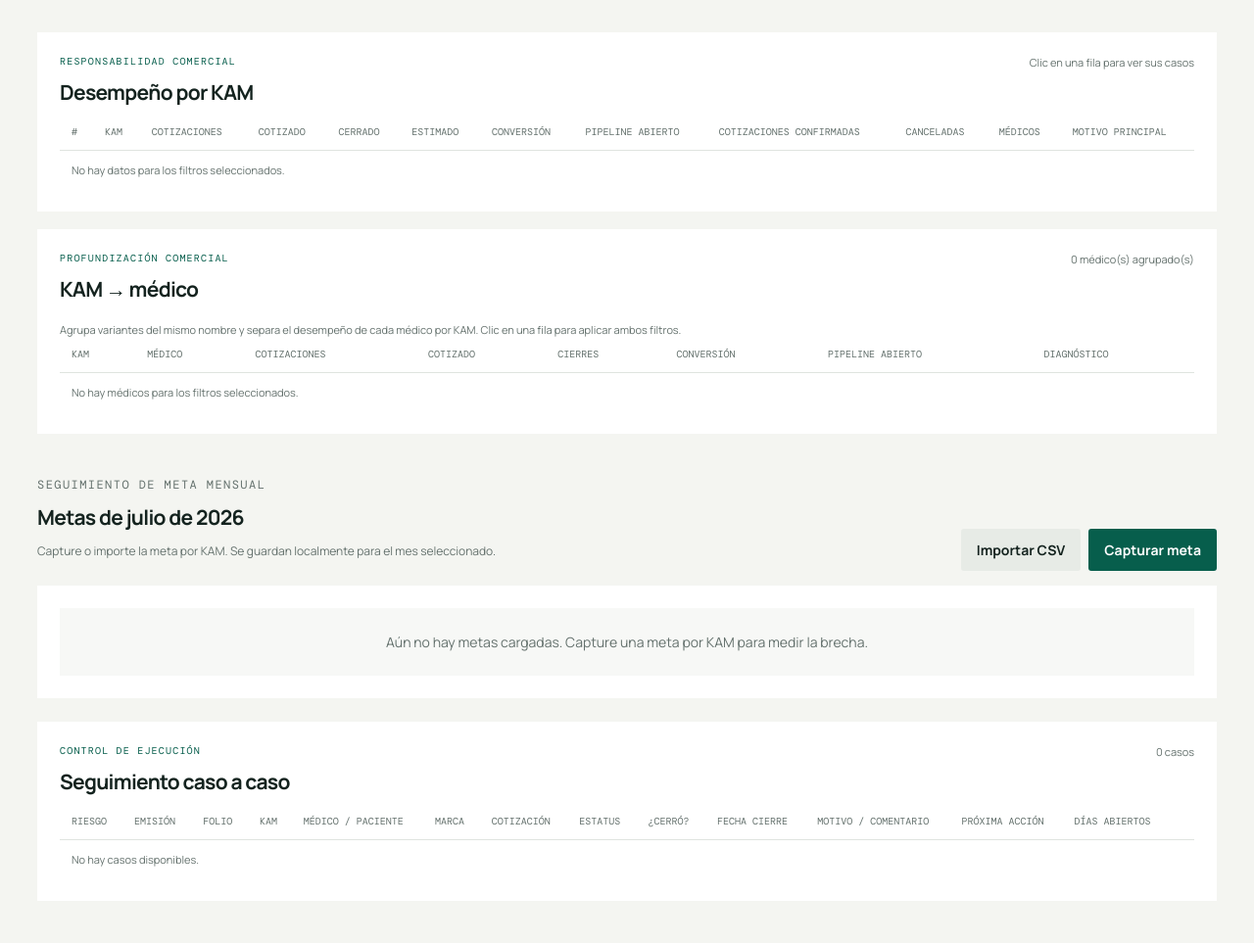
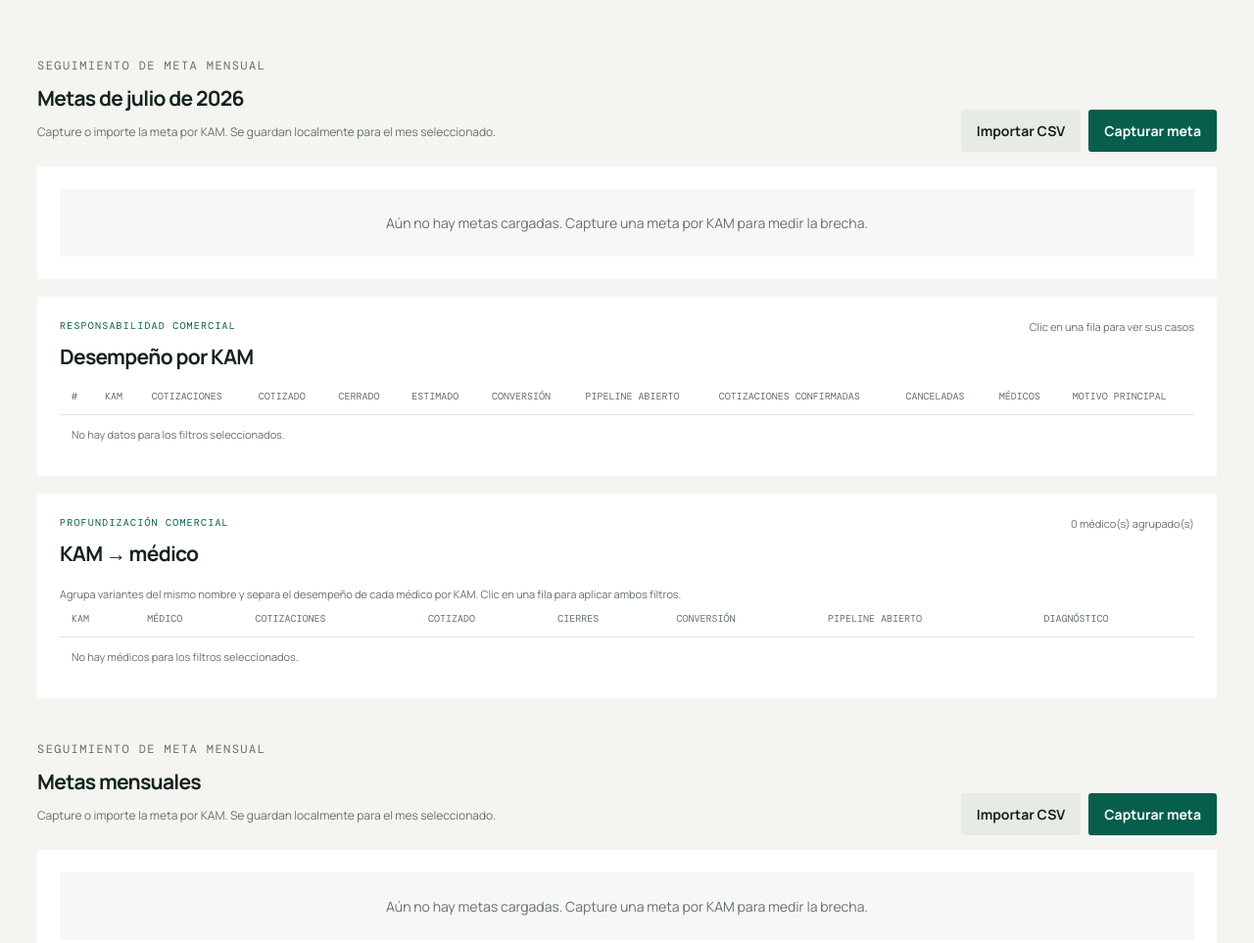
Before and after one commit to auxmkt2-eng/innvida, a website: page index.html in a window 1280 px wide. Shown: the part 1061-2024 px from the top of the page at 98% size. Drawn offline with nearby package versions, Linux system fonts and the light colour scheme; no server answers.

Commit message:
Update index.html

```diff
--- a/index.html
+++ b/index.html
@@ -44,6 +44,9 @@
 
       <section id="followup" class="panel priority-panel" style="display:none!important" hidden><div class="panel-heading"><div><p class="eyebrow">Sherlock Mode</p><h2>Acciones que pedir esta semana</h2></div><span id="priorityCount" class="count-pill">0 prioridades</span></div><div id="insights" class="insights"></div></section>
 
+      <section class="goals-section"><div><p class="eyebrow">Seguimiento de meta mensual</p><h2 id="goalsTitle">Metas mensuales</h2><p>Capture o importe la meta por KAM. Se guardan localmente para el mes seleccionado.</p></div><div class="goal-actions"><button id="importGoals" class="button secondary">Importar CSV</button><button id="addGoal" class="button primary">Capturar meta</button><input id="goalFile" type="file" accept=".csv" hidden /></div></section>
+      <section class="panel"><div id="goalsEmpty" class="empty-state">Aún no hay metas cargadas. Capture una meta por KAM para medir la brecha.</div><div class="table-wrap"><table id="goalsTable" hidden><thead><tr><th>KAM</th><th id="goalPeriodHeader">Meta mensual</th><th>Cierre real</th><th>Cierre estimado</th><th>Brecha</th><th>Avance</th><th></th></tr></thead><tbody></tbody></table></div></section>
+
       <section class="panel"><div class="panel-heading"><div><p class="eyebrow">Responsabilidad comercial</p><h2>Desempeño por KAM</h2></div><span class="note">Clic en una fila para ver sus casos</span></div><div class="table-wrap"><table><thead><tr><th>#</th><th>KAM</th><th>Cotizaciones</th><th>Cotizado</th><th>Cerrado</th><th>Estimado</th><th>Conversión</th><th>Pipeline abierto</th><th>Cotizaciones confirmadas</th><th>Canceladas</th><th>Médicos</th><th>Motivo principal</th></tr></thead><tbody id="kamTable"></tbody></table></div></section>
 
       <section class="panel"><div class="panel-heading"><div><p class="eyebrow">Profundización comercial</p><h2>KAM → médico</h2></div><span id="doctorCount" class="note">0 médicos</span></div><p class="small">Agrupa variantes del mismo nombre y separa el desempeño de cada médico por KAM. Clic en una fila para aplicar ambos filtros.</p><div class="table-wrap"><table><thead><tr><th>KAM</th><th>Médico</th><th>Cotizaciones</th><th>Cotizado</th><th>Cierres</th><th>Conversión</th><th>Pipeline abierto</th><th>Diagnóstico</th></tr></thead><tbody id="doctorTable"></tbody></table></div></section>
@@ -51,7 +54,6 @@
       <section class="goals-section"><div><p class="eyebrow">Seguimiento de meta mensual</p><h2 id="goalsTitle">Metas mensuales</h2><p>Capture o importe la meta por KAM. Se guardan localmente para el mes seleccionado.</p></div><div class="goal-actions"><button id="importGoals" class="button secondary">Importar CSV</button><button id="addGoal" class="button primary">Capturar meta</button><input id="goalFile" type="file" accept=".csv" hidden /></div></section>
       <section class="panel"><div id="goalsEmpty" class="empty-state">Aún no hay metas cargadas. Capture una meta por KAM para medir la brecha.</div><div class="table-wrap"><table id="goalsTable" hidden><thead><tr><th>KAM</th><th id="goalPeriodHeader">Meta mensual</th><th>Cierre real</th><th>Cierre estimado</th><th>Brecha</th><th>Avance</th><th></th></tr></thead><tbody></tbody></table></div></section>
 
-      <section class="panel case-panel"><div class="panel-heading"><div><p class="eyebrow">Control de ejecución</p><h2>Seguimiento caso a caso</h2></div><span id="caseCount" class="note"></span></div><div class="table-wrap cases"><table><thead><tr><th>Riesgo</th><th>Emisión</th><th>Folio</th><th>KAM</th><th>Médico / paciente</th><th>Marca</th><th>Cotización</th><th>Estatus</th><th>¿Cerró?</th><th>Fecha cierre</th><th>Motivo / comentario</th><th>Próxima acción</th><th>Días abiertos</th><th></th></tr></thead><tbody id="caseTable"></tbody></table></div></section>
       <section class="panel case-panel" style="display:none!important" hidden><div class="panel-heading"><div><p class="eyebrow">Control de ejecución</p><h2>Seguimiento caso a caso</h2></div><span id="caseCount" class="note"></span></div><div class="table-wrap cases"><table><thead><tr><th>Riesgo</th><th>Emisión</th><th>Folio</th><th>KAM</th><th>Médico / paciente</th><th>Marca</th><th>Cotización</th><th>Estatus</th><th>¿Cerró?</th><th>Fecha cierre</th><th>Motivo / comentario</th><th>Próxima acción</th><th>Días abiertos</th><th></th></tr></thead><tbody id="caseTable"></tbody></table></div></section>
     </main>
     <p id="toast" class="toast" role="status" aria-live="polite"></p>
```
